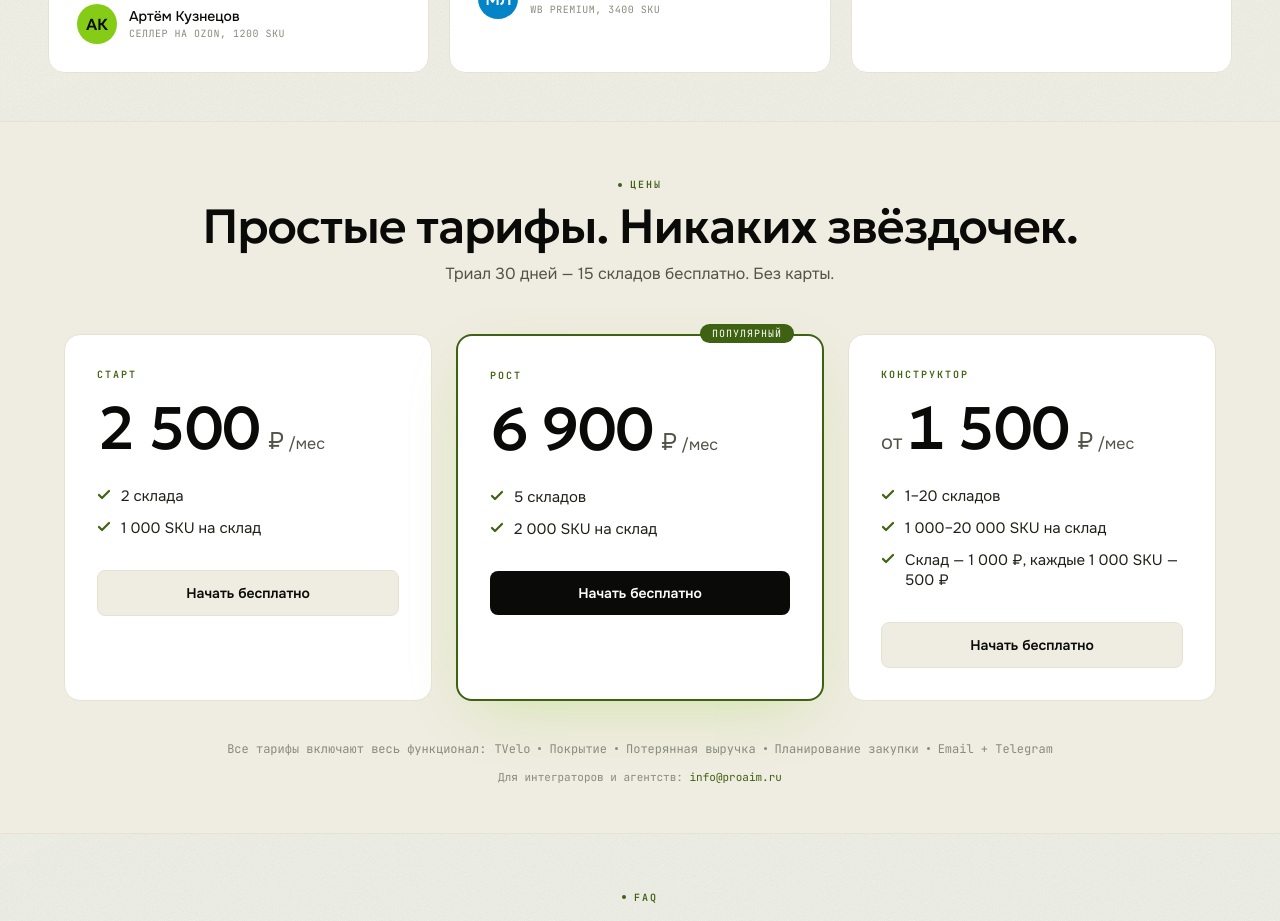
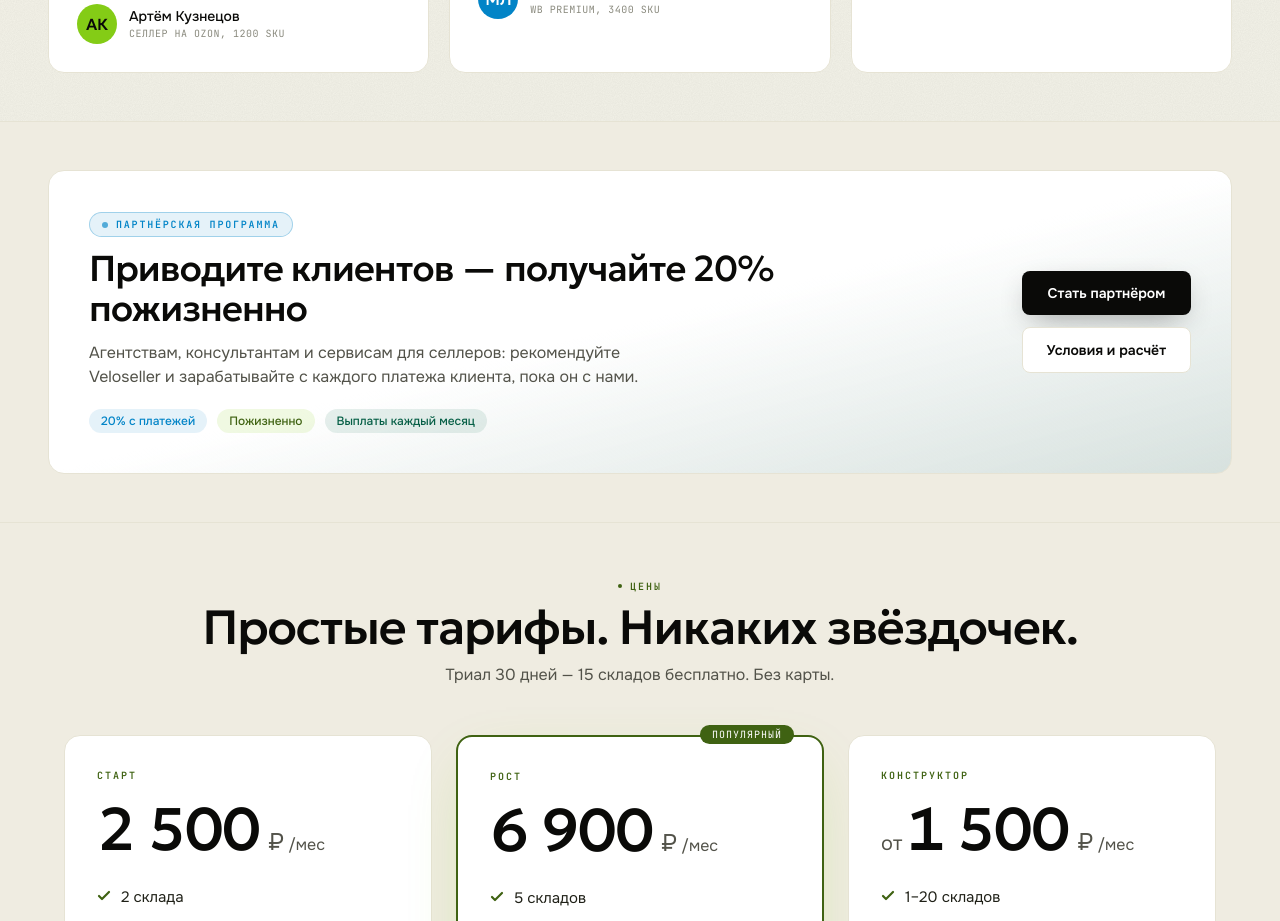
Before and after one commit to igor1000rr/Veloseller-, a Next.js app in the folder apps/web/: page / in a window 1280 px wide. Shown: the part 6040-6961 px from the top of the page. Built offline with nearby package versions, Linux system fonts and the light colour scheme; no server answers.

Commit message:
feat(web): разместить промо партнёрки после истории на главной

```diff
--- a/apps/web/app/page.tsx
+++ b/apps/web/app/page.tsx
@@ -58,6 +58,7 @@ export default async function LandingPage() {
       <LandingSegments />
       <LandingApps />
       <LandingStory />
+      <LandingPartner />
       <LandingBottom isAuthed={isAuthed} />
       <LandingFooter isAuthed={isAuthed} />
 
```
